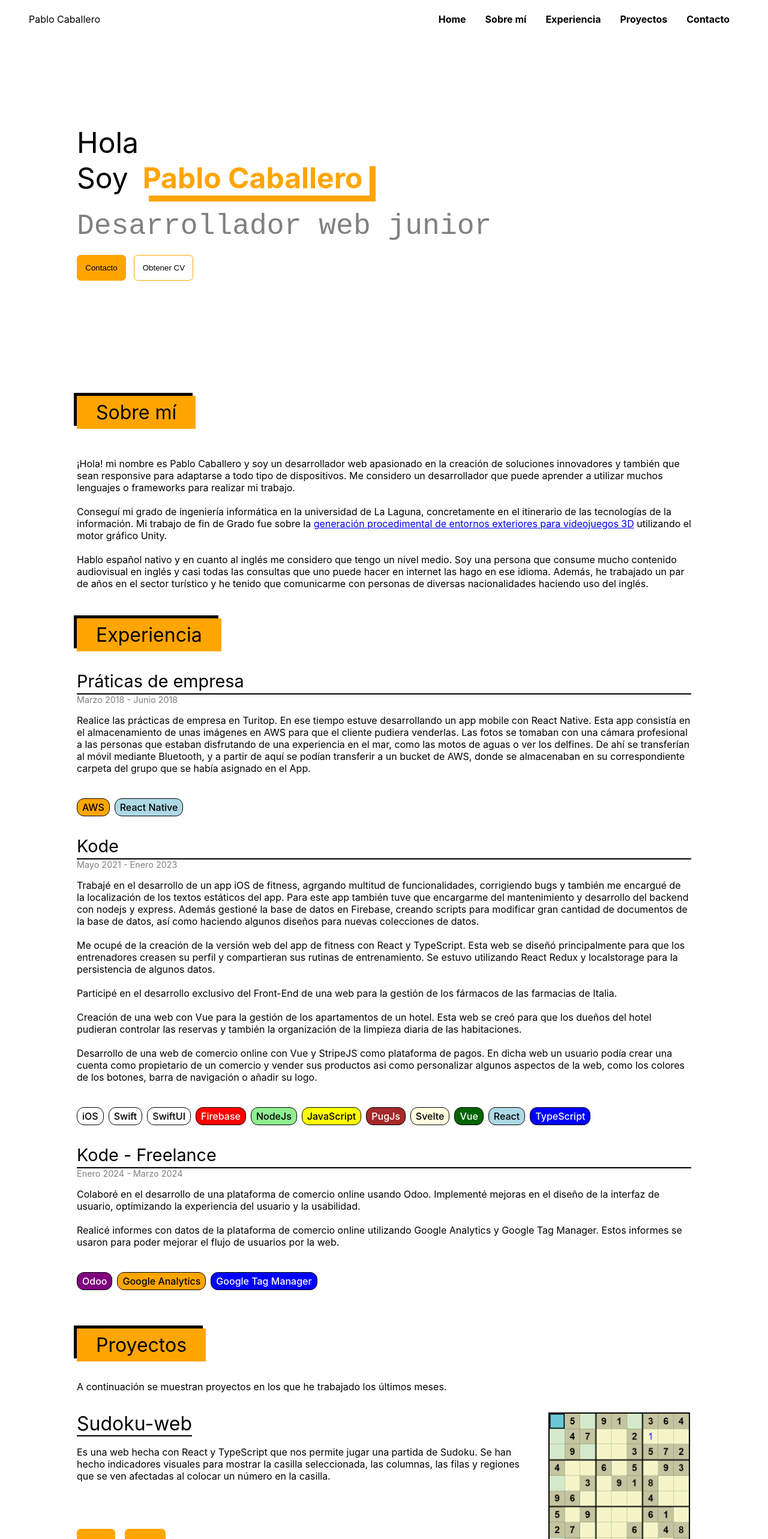
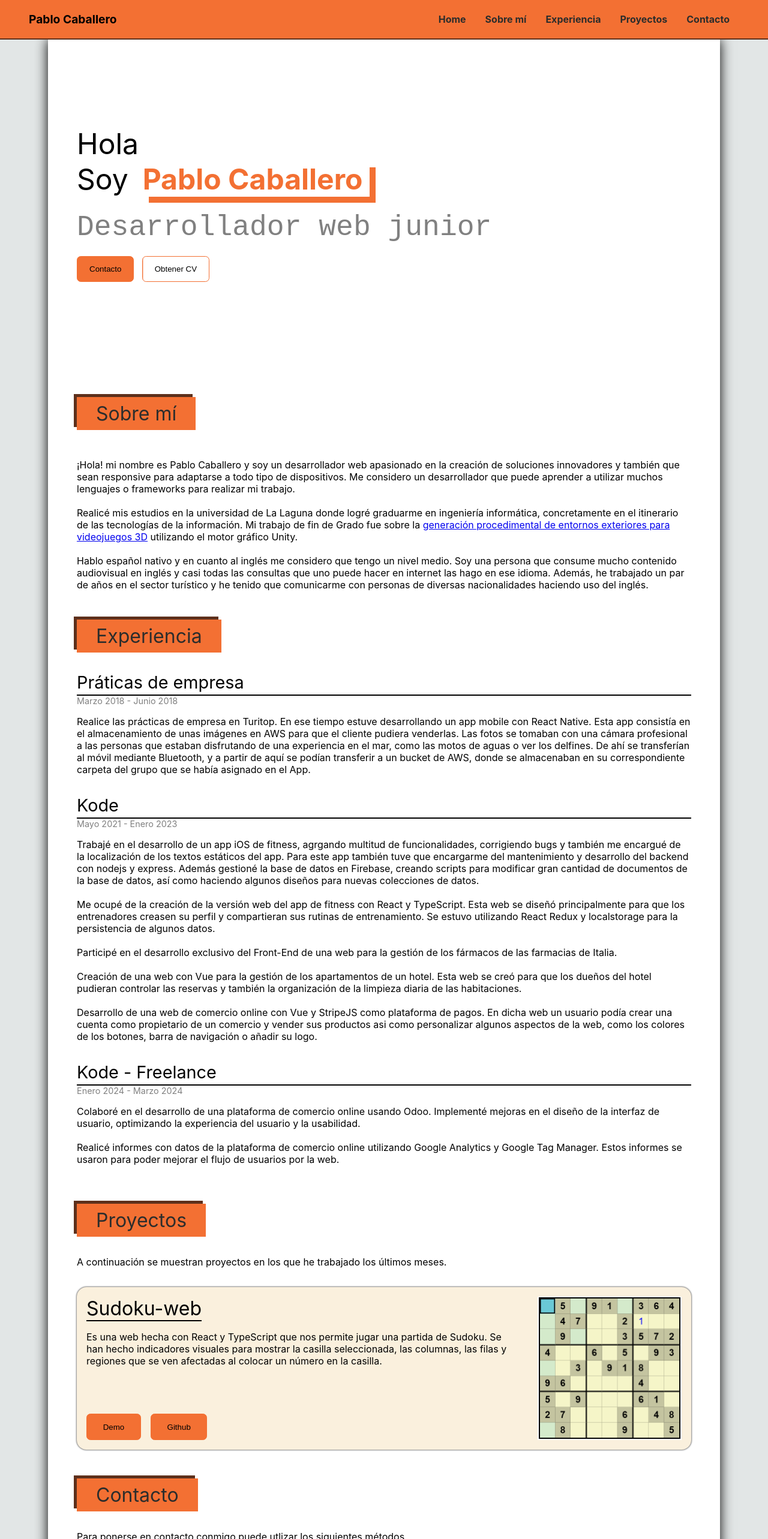
Before and after one commit to PabloCaballero1295/Portfolio, a React (Vite) app: page / in a window 1280 px wide. Shown: the top 2566 px of the page at 60% size. Built offline with nearby package versions, Linux system fonts and the light colour scheme.

Commit message:
Styles adjustments

```diff
--- a/index.html
+++ b/index.html
@@ -2,7 +2,8 @@
 <html lang="es">
   <head>
     <meta charset="UTF-8" />
-    <link rel="icon" type="image/svg+xml" href="/vite.svg" />
+    <!--<link rel="icon" type="image/svg+xml" href="/vite.svg" />-->
+    <link rel="icon" type="x-icon" href="/PSC.png" />
     <meta name="viewport" content="width=device-width, initial-scale=1.0" />
     <link
       rel="stylesheet"
@@ -11,7 +12,7 @@
       crossorigin="anonymous"
       referrerpolicy="no-referrer"
     />
-    <title>Mi Portfolio</title>
+    <title>Pablo Caballero - Portfolio</title>
   </head>
   <body>
     <div id="root"></div>
--- a/src/App.css
+++ b/src/App.css
@@ -1,6 +1,17 @@
+:root {
+  --color-orange: #f37033; /*#e55b1c*/
+  --color-black: #2c2d2c;
+  --color-brown: #5d301c;
+  --color-gray: #e2e6e6;
+  --color-white: #ffffff;
+}
+
 .container {
   width: auto;
   margin: auto;
+  background-color: var(--color-white);
+  padding: 0 3em;
+  box-shadow: 0px 0px 20px;
 }
 
 .scroll-to {
@@ -9,8 +20,7 @@
 
 @media (width < 1024px) {
   .container {
-    margin-left: 2em;
-    margin-right: 2em;
+    padding: 0 1em;
   }
 }
 
--- a/src/components/About/About.tsx
+++ b/src/components/About/About.tsx
@@ -13,9 +13,10 @@ export const About = () => {
         frameworks para realizar mi trabajo.
         <br />
         <br />
-        Conseguí mi grado de ingeniería informática en la universidad de La
-        Laguna, concretamente en el itinerario de las tecnologías de la
-        información. Mi trabajo de fin de Grado fue sobre la{" "}
+        Realicé mis estudios en la universidad de La Laguna donde logré
+        graduarme en ingeniería informática, concretamente en el itinerario de
+        las tecnologías de la información. Mi trabajo de fin de Grado fue sobre
+        la{" "}
         <a href="/TFG_Pablo_Caballero.pdf" target="_blank">
           generación procedimental de entornos exteriores para videojuegos 3D
         </a>{" "}
--- a/src/components/NavBar/NavBar.css
+++ b/src/components/NavBar/NavBar.css
@@ -3,7 +3,8 @@
   position: sticky;
   top: 0;
   left: 0;
-  background-color: white;
+  background-color: var(--color-orange);
+  border-bottom: 2px solid var(--color-brown);
 }
 
 .navbar-content {
@@ -13,6 +14,12 @@
   align-items: center;
   width: 100%;
   justify-content: space-between;
+}
+
+.navbar-left-content {
+  font-size: 1.2em;
+  font-weight: bold;
+  cursor: pointer;
 }
 
 .navbar-right-content {
--- a/src/components/NavBar/NavBar.tsx
+++ b/src/components/NavBar/NavBar.tsx
@@ -3,10 +3,23 @@ import "./NavBar.css"
 import { DropdownMenu } from "../DropdownMenu/DropdownMenu"
 
 export const NavBar = () => {
+  function scrollToElement(id: string) {
+    const element = document.getElementById(id)
+    if (element) {
+      element.scrollIntoView({ behavior: "smooth" })
+    }
+  }
   return (
     <div className="navbar">
       <div className="navbar-content">
-        <div className="navbar-left-content">Pablo Caballero</div>
+        <div
+          className="navbar-left-content"
+          onClick={() => {
+            scrollToElement("home")
+          }}
+        >
+          Pablo Caballero
+        </div>
 
         <div className="navbar-right-content">
           <NavBarButton text="Home" scrollTo="home" />
--- a/src/components/NavBarButton/NavBarButton.css
+++ b/src/components/NavBarButton/NavBarButton.css
@@ -1,13 +1,13 @@
 .navbar-button {
   cursor: pointer;
-  padding: 1em 1em;
+  padding: 1.75em 1em;
   font-weight: bold;
-  color: black;
+  color: var(--color-black);
   text-decoration: none;
 }
 
 .navbar-button:hover {
-  background-color: orange;
+  background-color: var(--color-black);
   color: white;
   transition: ease-in 0.1s;
 }
--- a/src/components/Project/Project.css
+++ b/src/components/Project/Project.css
@@ -1,6 +1,10 @@
 .project-container {
   display: flex;
-  width: 100%;
+  margin: auto;
+  box-shadow: 0 0 3px;
+  padding: 1em;
+  border-radius: 1em;
+  background-color: rgb(250, 240, 221);
 }
 
 .project-image {
@@ -31,9 +35,9 @@
 
 .custom-button {
   border: none;
-  border: 1px solid orange;
-  background: orange;
-  padding: 1em;
+  border: 1px solid var(--color-orange);
+  background: var(--color-orange);
+  padding: 1em 2em;
   border-radius: 0.5em;
   cursor: pointer;
 }
--- a/src/components/SectionTitle/SectionTitle.css
+++ b/src/components/SectionTitle/SectionTitle.css
@@ -1,10 +1,11 @@
 .section-title-container {
   width: fit-content;
   font-size: 2em;
-  box-shadow: -5px -5px black;
+  box-shadow: -5px -5px var(--color-brown);
 }
 
 .section-title {
   padding: 0.25em 1em;
-  background-color: orange;
+  background-color: var(--color-orange);
+  color: var(--color-black);
 }
--- a/src/components/TopContent/TopContent.css
+++ b/src/components/TopContent/TopContent.css
@@ -12,7 +12,7 @@
 .name {
   margin-left: 0.5em;
   font-weight: bold;
-  color: orange;
+  color: var(--color-orange);
   padding-right: 0.25em;
   box-shadow: 10px 10px;
 }
@@ -25,21 +25,21 @@
 
 .contact-button {
   border: none;
-  border: 1px solid orange;
-  background: orange;
-  padding: 1em;
+  border: 1px solid var(--color-orange);
+  background: var(--color-orange);
+  padding: 1em 1.5em;
   border-radius: 0.5em;
   cursor: pointer;
 }
 
 .get-cv-button {
-  border: 1px solid orange;
+  border: 1px solid var(--color-orange);
   margin-left: 1em;
   background: white;
-  padding: 1em;
+  padding: 1em 1.5em;
   border-radius: 0.5em;
   cursor: pointer;
-  background: linear-gradient(to left, white 50%, orange 50%) right;
+  background: linear-gradient(to left, white 50%, var(--color-orange) 50%) right;
   background-size: 200%;
   transition: 0.25s ease-out;
 }
--- a/src/index.css
+++ b/src/index.css
@@ -3,4 +3,5 @@ body {
   font-size: 16px;
   margin: 0;
   width: 100%;
+  background-color: var(--color-gray);
 }
```
Also changed, not shown: src/components/Experience/Experience.tsx (+7 -4 lines), public/PSC.png (added).
